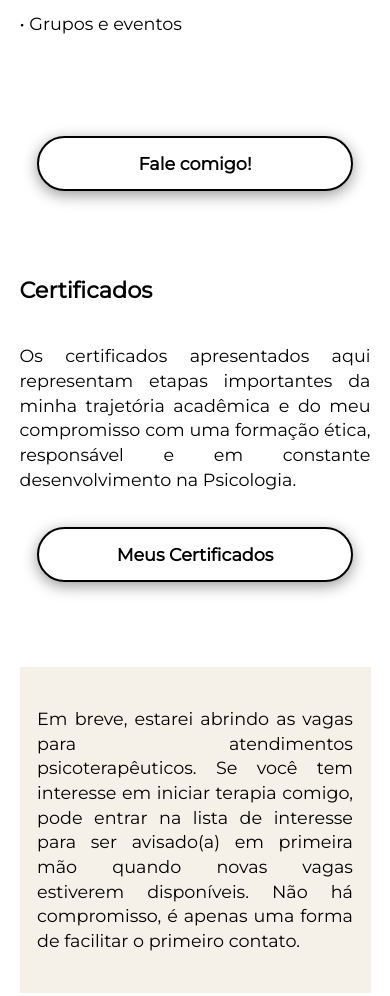
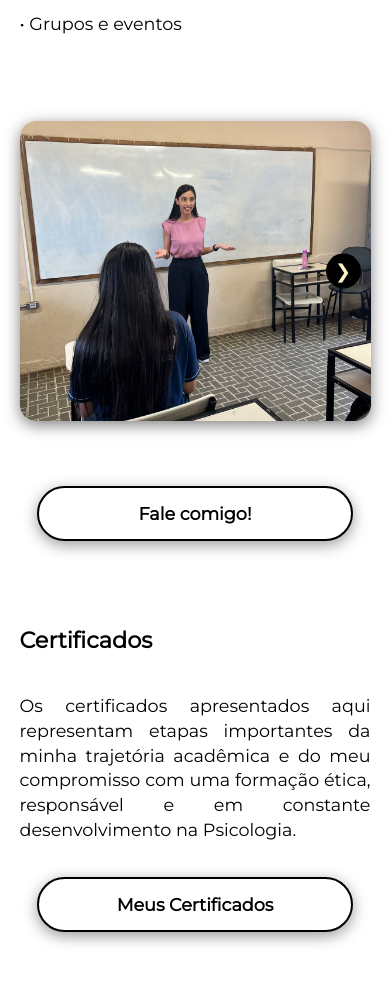
Before and after one commit to Gabrielle-Corteze/site-psicologa, a plain HTML site: page index.html in a window 390 px wide. Shown: the part 5533-6529 px from the top of the page. Drawn offline with Linux system fonts and the light colour scheme; a web font is replaced by a local one.

Commit message:
Remove order property from .carrossel class
Removed order property from .carrossel class.

```diff
--- a/style.css
+++ b/style.css
@@ -533,7 +533,6 @@
         width: 90%;
      }
       .carrossel {
-        order: 2; /* Garante a ordem entre o título e o texto */
         width: 100%;
         max-width: 450px; /* Impede que fique gigante */
         margin: 20px auto;
```
